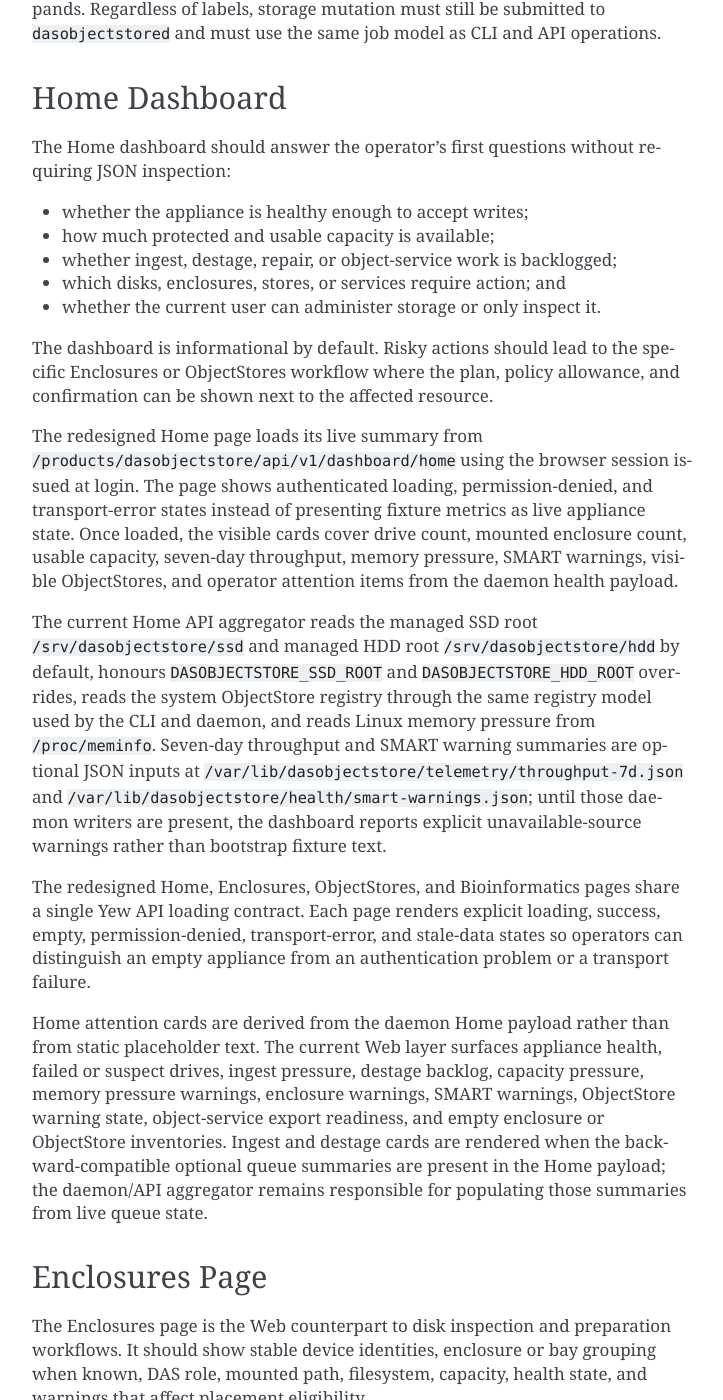
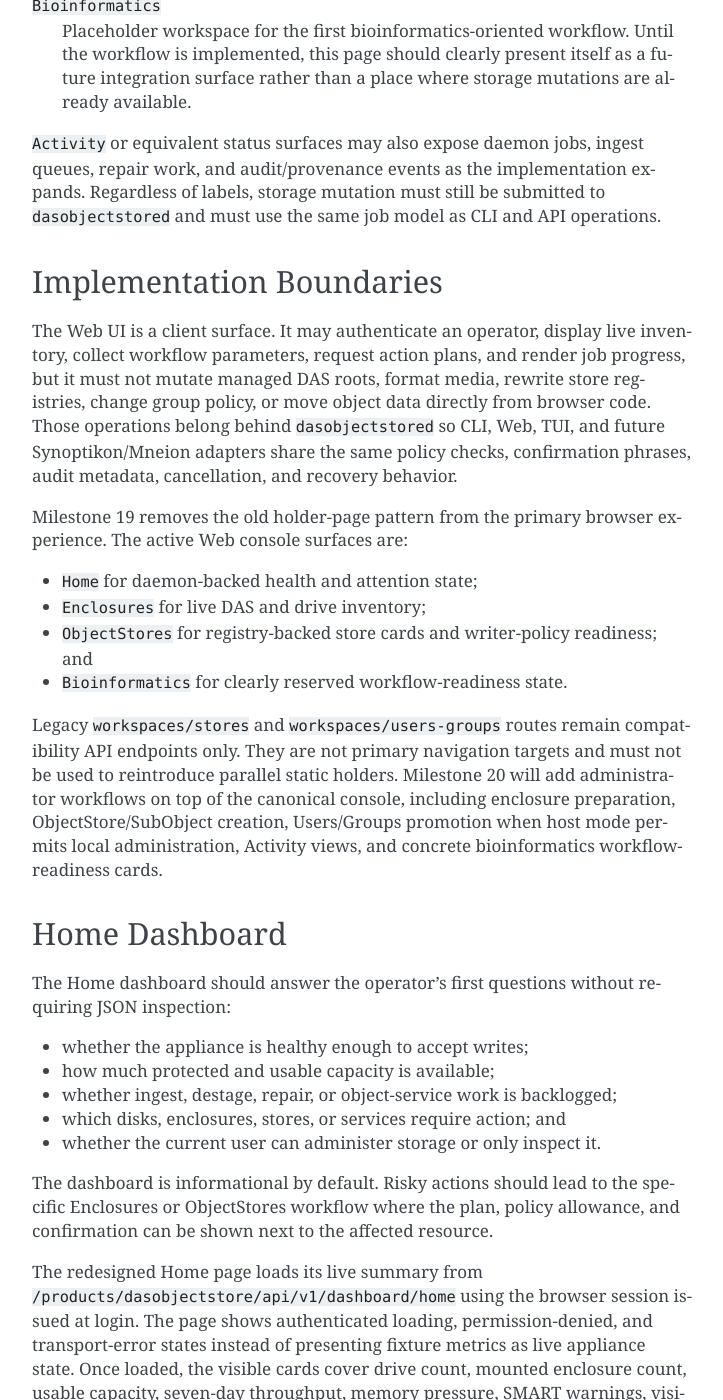
Before and after one commit to sagrudd/DASObjectStore, a Sphinx documentation site: the page built from docs/user/web-interface.rst, in a window 1280 px wide and 1400 px high, scrolled down 2678 px. Shown: the whole window, without its empty margins (388-1111 px from the left). Built offline with Sphinx 7.4.7, drawn with Linux system fonts in a browser that asks for light colours; some of the changed text lies outside the part shown.

Commit message:
Document web console live data boundaries

```diff
--- a/Cargo.toml
+++ b/Cargo.toml
@@ -15,7 +15,7 @@
 resolver = "2"
 
 [workspace.package]
-version = "0.29.0"
+version = "0.29.1"
 edition = "2021"
 license = "MPL-2.0"
 repository = "https://github.com/sagrudd/DASObjectStore"
--- a/docs/user/web-interface.rst
+++ b/docs/user/web-interface.rst
@@ -100,6 +100,14 @@
 Synoptikon. After login, the first screen is the Home dashboard rather than a
 marketing or setup page.
 
+The Web console is live-data first. The Home, Enclosures, ObjectStores, and
+Bioinformatics pages request authenticated API payloads from the appliance and
+show loading, empty, permission-denied, transport-error, and stale-data states
+explicitly. They must not present bootstrap fixtures, mock hardware, or
+placeholder store cards as though they were live appliance state. If a daemon
+writer or data source is not implemented yet, the page should show a clear
+unavailable-source warning or reserved-workflow message.
+
 The primary navigation is:
 
 ``Home``
@@ -127,6 +135,34 @@
 queues, repair work, and audit/provenance events as the implementation expands.
 Regardless of labels, storage mutation must still be submitted to
 ``dasobjectstored`` and must use the same job model as CLI and API operations.
+
+Implementation Boundaries
+-------------------------
+
+The Web UI is a client surface. It may authenticate an operator, display live
+inventory, collect workflow parameters, request action plans, and render job
+progress, but it must not mutate managed DAS roots, format media, rewrite store
+registries, change group policy, or move object data directly from browser
+code. Those operations belong behind ``dasobjectstored`` so CLI, Web, TUI, and
+future Synoptikon/Mneion adapters share the same policy checks, confirmation
+phrases, audit metadata, cancellation, and recovery behavior.
+
+Milestone 19 removes the old holder-page pattern from the primary browser
+experience. The active Web console surfaces are:
+
+* ``Home`` for daemon-backed health and attention state;
+* ``Enclosures`` for live DAS and drive inventory;
+* ``ObjectStores`` for registry-backed store cards and writer-policy
+  readiness; and
+* ``Bioinformatics`` for clearly reserved workflow-readiness state.
+
+Legacy ``workspaces/stores`` and ``workspaces/users-groups`` routes remain
+compatibility API endpoints only. They are not primary navigation targets and
+must not be used to reintroduce parallel static holders. Milestone 20 will add
+administrator workflows on top of the canonical console, including enclosure
+preparation, ObjectStore/SubObject creation, Users/Groups promotion when host
+mode permits local administration, Activity views, and concrete bioinformatics
+workflow-readiness cards.
 
 Home Dashboard
 --------------
@@ -323,6 +359,11 @@
 ``DASObjectStore v<version>``, "Developed by", a ``https://mnemosyne.co.uk``
 Mnemosyne link, and 2026 Mnemosyne Biosciences attribution.
 
+This footer is a product provenance requirement, not decorative page copy.
+Future pages, dialogs that own a full operator route, and standalone error
+states should keep the shared footer visible unless they are embedded inside a
+host product that already supplies an equivalent Mnemosyne provenance footer.
+
 Screenshot regression coverage is available through:
 
 .. code-block:: console
```
Also changed, not shown: CHANGELOG.md (+6 -0 lines), TODO.md (+1 -1 lines), 1 other file.
